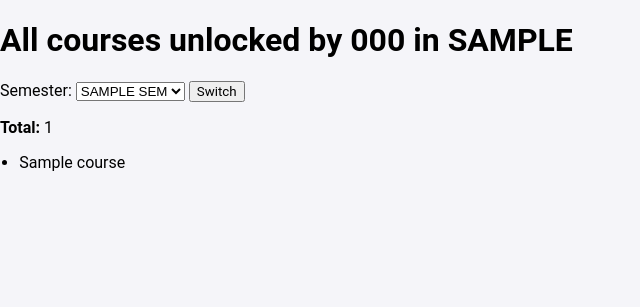
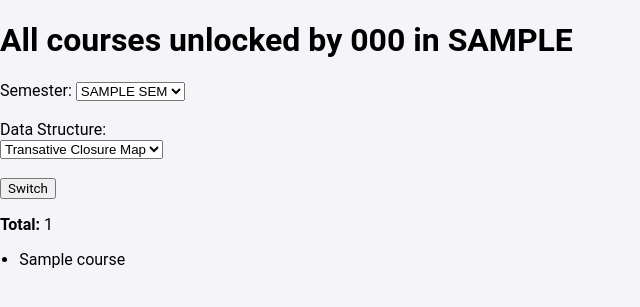
Before and after one commit to aleguy02/graph-uf, a Python web app: template server/app/templates/unlocks.html in a window 1280 px wide. Shown: the part 70-377 px from the top of the page, without its empty margins (0-640 px from the left). Run offline with Jinja, Linux system fonts and the light colour scheme; the template is opened without the code that fills it: most values are stand-ins (such as "Sample title", 1, 10 or a date in 2020).

Commit message:
Allow users to switch between data structures

```diff
--- a/server/app/templates/index.html
+++ b/server/app/templates/index.html
@@ -35,6 +35,11 @@
             </option>
         {% endfor %}
     </select><br /><br />
+    <label for="view_type">Data Structure:</label><br />
+    <select id="view_type" name="view_type">
+      <option value="tcm">Transative Closure Map</option>
+      <option value="graph">Graph</option>
+    </select><br /><br />
     <button type="submit">Show what it unlocks (what it is a prerequesite for)</button>
   </form>
 </body>
--- a/server/app/templates/unlocks.html
+++ b/server/app/templates/unlocks.html
@@ -24,7 +24,12 @@
                   {{ sem|upper }}
               </option>
           {% endfor %}
-      </select>
+      </select><br /><br />
+        <label for="view_type">Data Structure:</label><br />
+        <select id="view_type" name="view_type">
+        <option value="tcm">Transative Closure Map</option>
+        <option value="graph">Graph</option>
+        </select><br /><br />
       <button type="submit">Switch</button>
   </form>
 
```
Also changed, not shown: server/app/routes/main.py (+15 -2 lines). Lines whose indentation alone changed are shown as unchanged.
